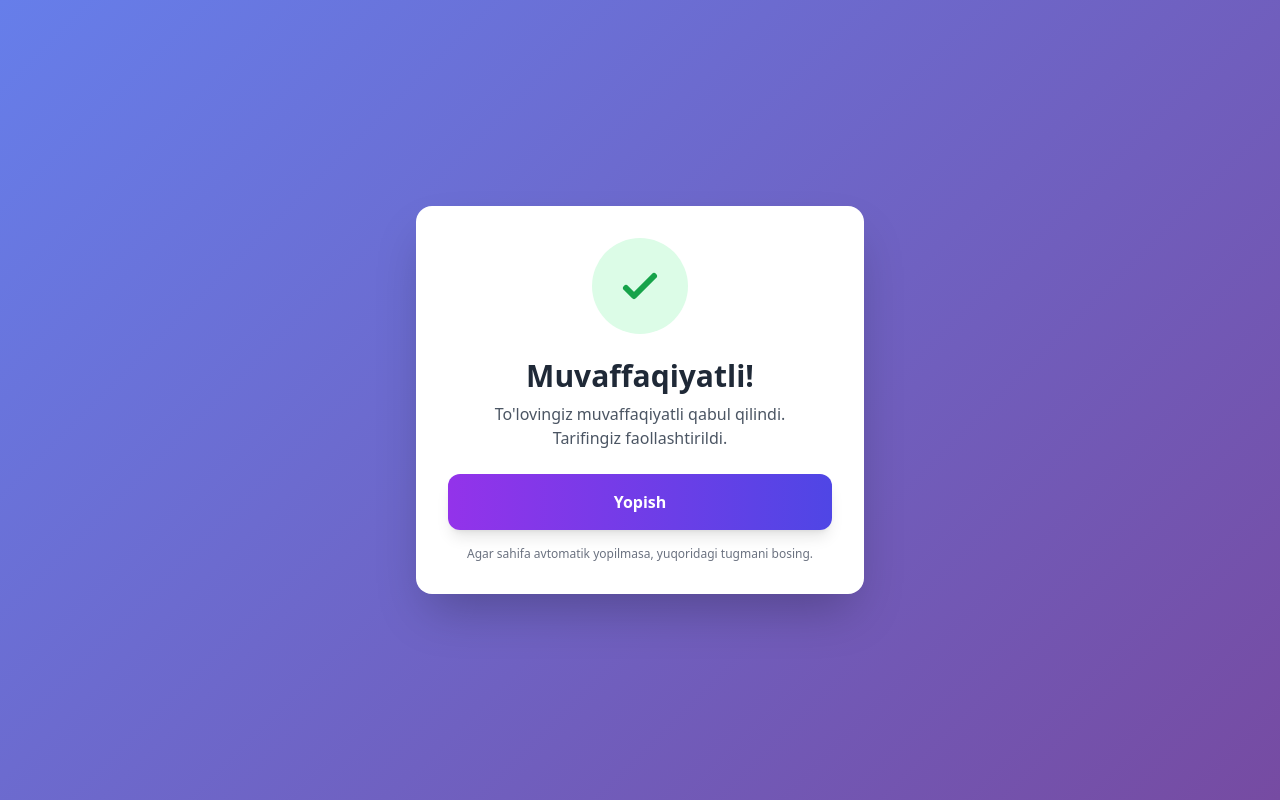
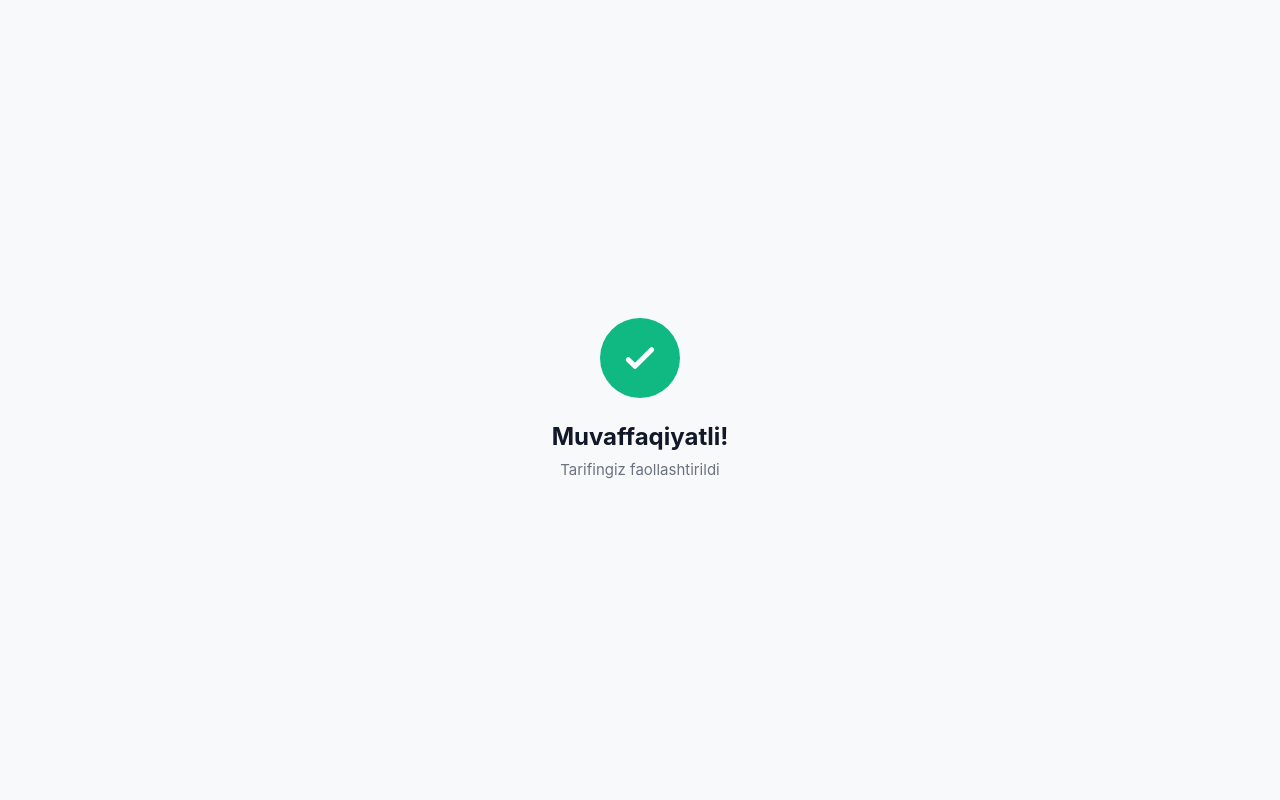
Before and after one commit to Usergeee443/pulbot_mini_app, a Flask app: page /payment-success in a window 1280 px wide. Run offline with Flask 3, Linux system fonts and the light colour scheme; some libraries are stand-ins or nearby versions.

Commit message:
Payment flow improvements: minimal success page with auto-close; payment.html tariff check with redirects; loading overlay

```diff
--- a/app.py
+++ b/app.py
@@ -53,6 +53,29 @@ def miniapp():
 def payment():
     """Real to'lov sahifasi - Plus yoki Pro tarif"""
     if request.method == 'GET':
+        # User ID olish
+        user_id = None
+        try:
+            # Telegram'dan user_id olish mumkin bo'lsa (keyinchalik)
+            pass
+        except:
+            pass
+
+        # Tarifni tekshirish va redirect
+        if user_id:
+            try:
+                tariff_info = db.get_user_tariff(user_id)
+                user_tariff = tariff_info.get('tariff', 'Bepul').upper()
+
+                if user_tariff == 'PLUS':
+                    # Plus bo'lsa PRO sahifasiga yo'naltir
+                    return redirect('/payment-pro')
+                elif user_tariff == 'PRO':
+                    # PRO bo'lsa block (sahifa ko'rsatilsin lekin to'lov shart emas)
+                    return render_template('payment.html', show_blocked=True)
+            except:
+                pass
+
         return render_template('payment.html')
 
     try:
--- a/templates/payment_success.html
+++ b/templates/payment_success.html
@@ -3,71 +3,82 @@
 <head>
     <meta charset="UTF-8">
     <meta name="viewport" content="width=device-width, initial-scale=1.0">
-    <title>To'lov muvaffaqiyatli - Balans AI</title>
-    <script src="https://cdn.tailwindcss.com"></script>
+    <title>Muvaffaqiyatli - Balans AI</title>
+    <script src="https://telegram.org/js/telegram-web-app.js"></script>
     <style>
+        * {
+            margin: 0;
+            padding: 0;
+            box-sizing: border-box;
+        }
         body {
-            background: linear-gradient(135deg, #667eea 0%, #764ba2 100%);
+            font-family: -apple-system, BlinkMacSystemFont, 'SF Pro Display', sans-serif;
+            background: #F8F9FA;
             min-height: 100vh;
+            display: flex;
+            align-items: center;
+            justify-content: center;
+            padding: 20px;
         }
-        .success-icon {
-            animation: scaleIn 0.5s ease-out;
+        .container {
+            text-align: center;
+            max-width: 320px;
+            width: 100%;
+        }
+        .icon {
+            width: 80px;
+            height: 80px;
+            background: #10B981;
+            border-radius: 50%;
+            display: flex;
+            align-items: center;
+            justify-content: center;
+            margin: 0 auto 24px;
+            animation: scaleIn 0.4s ease-out;
         }
         @keyframes scaleIn {
-            from {
-                transform: scale(0);
-                opacity: 0;
-            }
-            to {
-                transform: scale(1);
-                opacity: 1;
-            }
+            from { transform: scale(0); opacity: 0; }
+            to { transform: scale(1); opacity: 1; }
+        }
+        h1 {
+            font-size: 24px;
+            font-weight: 700;
+            color: #111827;
+            margin-bottom: 8px;
+        }
+        p {
+            font-size: 15px;
+            color: #6B7280;
+            line-height: 1.5;
         }
     </style>
 </head>
-<body class="flex items-center justify-center p-4 min-h-screen">
-    <div class="bg-white rounded-2xl shadow-2xl w-full max-w-md p-8 text-center">
-        <div class="success-icon mb-6">
-            <div class="w-24 h-24 bg-green-100 rounded-full flex items-center justify-center mx-auto">
-                <svg class="w-12 h-12 text-green-600" fill="none" stroke="currentColor" viewBox="0 0 24 24">
-                    <path stroke-linecap="round" stroke-linejoin="round" stroke-width="3" d="M5 13l4 4L19 7"></path>
-                </svg>
-            </div>
+<body>
+    <div class="container">
+        <div class="icon">
+            <svg width="40" height="40" fill="none" viewBox="0 0 24 24" stroke="white" stroke-width="3">
+                <path stroke-linecap="round" stroke-linejoin="round" d="M5 13l4 4L19 7"></path>
+            </svg>
         </div>
-
-        <h1 class="text-3xl font-bold text-gray-800 mb-2">Muvaffaqiyatli!</h1>
-        <p class="text-gray-600 mb-6">
-            To'lovingiz muvaffaqiyatli qabul qilindi.<br>
-            Tarifingiz faollashtirildi.
-        </p>
-
-        {% if payment_id %}
-        <div class="bg-gray-50 rounded-lg p-4 mb-6">
-            <div class="text-sm text-gray-500 mb-1">To'lov raqami</div>
-            <div class="text-lg font-mono font-semibold text-gray-800">{{ payment_id }}</div>
-        </div>
-        {% endif %}
-
-        <button
-            onclick="window.close()"
-            class="w-full bg-gradient-to-r from-purple-600 to-indigo-600 text-white font-bold py-4 px-6 rounded-xl hover:from-purple-700 hover:to-indigo-700 transition duration-300 shadow-lg"
-        >
-            Yopish
-        </button>
-
-        <p class="text-xs text-gray-500 mt-4">
-            Agar sahifa avtomatik yopilmasa, yuqoridagi tugmani bosing.
-        </p>
+        <h1>Muvaffaqiyatli!</h1>
+        <p>Tarifingiz faollashtirildi</p>
     </div>
 
     <script>
-        // Telegram WebApp yoki brauzer bo'yicha yopish
         const tg = window.Telegram?.WebApp;
         if (tg) {
             tg.ready();
             tg.expand();
-            // Pull-to-close funksiyasini o'chirish
             tg.disableVerticalSwipes();
+            // 1.5 soniyadan so'ng Telegram'ga qaytish
+            setTimeout(() => {
+                tg.close();
+            }, 1500);
+        } else {
+            // Brauzerda ham yopish
+            setTimeout(() => {
+                window.close();
+            }, 1500);
         }
     </script>
 </body>
```
Also changed, not shown: templates/payment.html (+72 -0 lines).
